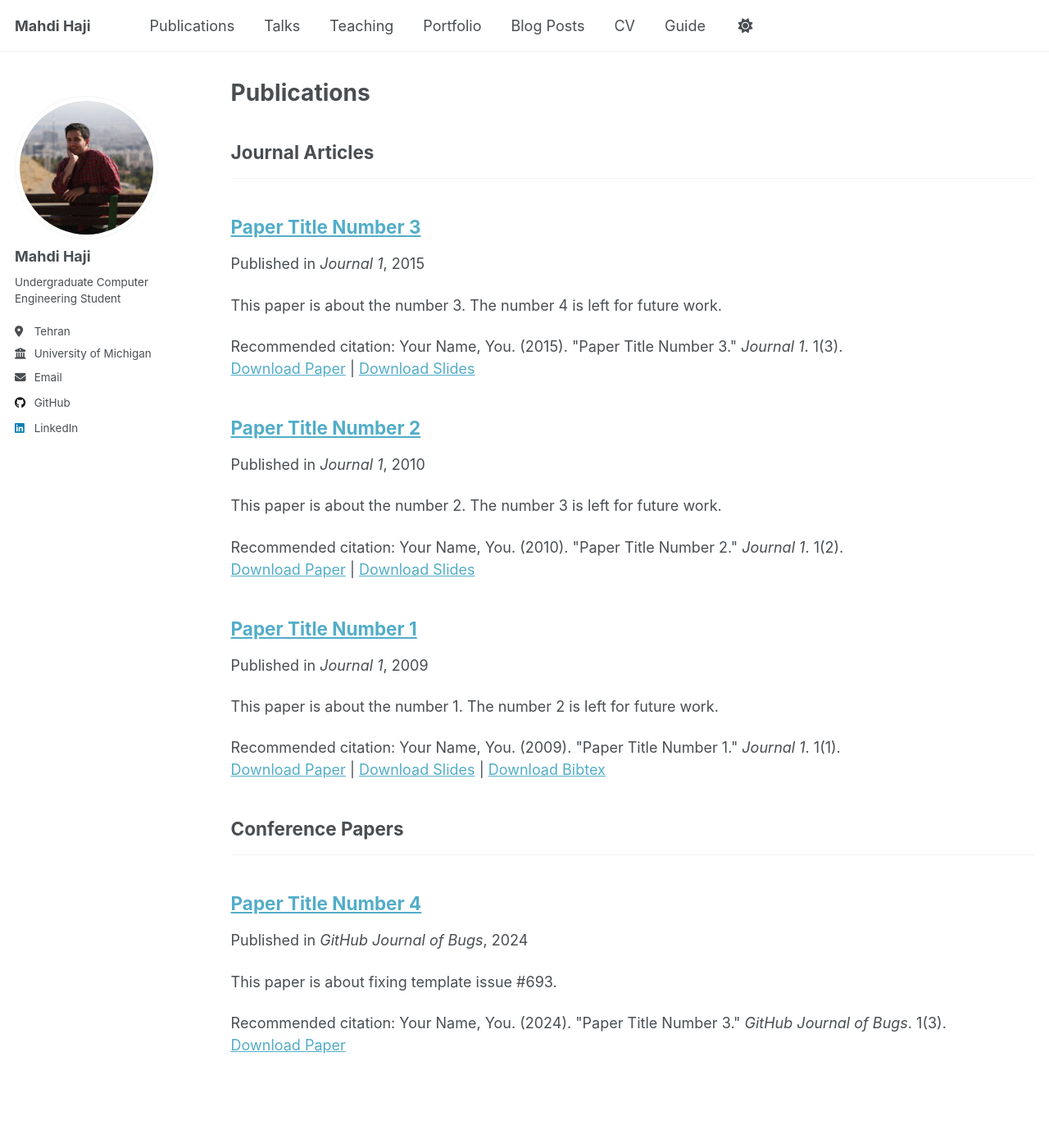
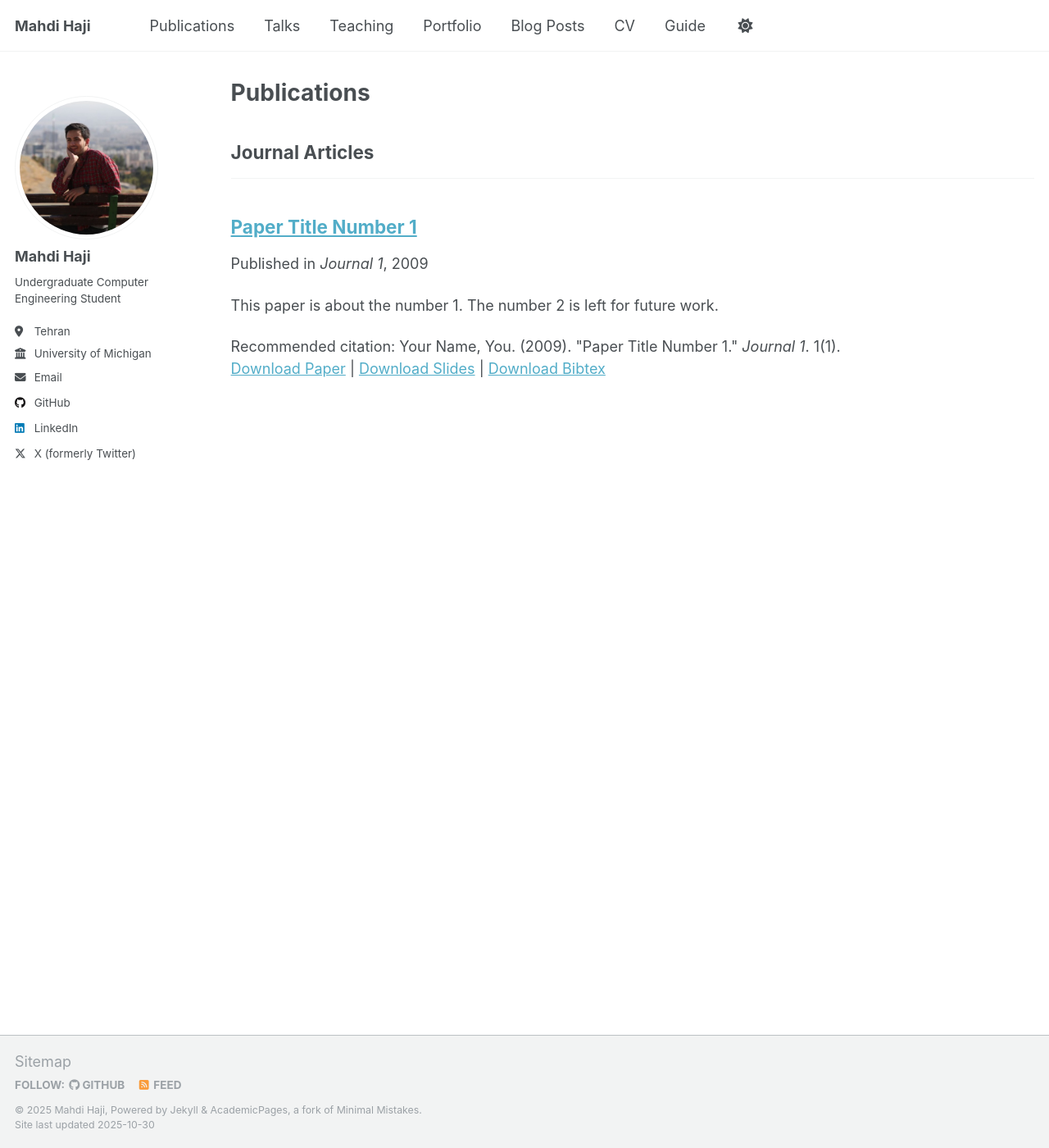
Before and after one commit to matahho/matahho.github.io, a Jekyll site: the page built from _pages/publications.html, in a window 1280 px wide and 1400 px high. Shown: the whole window at 82% size. Built offline with Jekyll 4.4.1, drawn with Linux system fonts in a browser that asks for light colours.

```diff
--- a/_config.yml
+++ b/_config.yml
@@ -29,7 +29,7 @@
   location         : "Tehran"
   employer         : "University of Michigan"
   uri              : # URL
-  email            : "mehdihaji@ut.ac.ir"
+  email            : "Mata1381@gmail.com"
 
   # Academic websites
   academia         : # URL
@@ -68,7 +68,7 @@
   steam            : # Username
   telegram         : # URL
   tumblr           : # Username
-  twitter          : # Username for X / Twitter
+  twitter          : mahdi_haji_2003
   vine             : # Username
   weibo            : # Username
   wikipedia        : # Username
@@ -84,6 +84,8 @@
     title: 'Journal Articles'
   conferences:
     title: 'Conference Papers'
+  preprint:
+    title: 'Preprint'
 
 # Site Settings
 teaser                   :  # filename of teaser fallback teaser image placed in /images/, .e.g. "500x300.png"
--- a/_publications/2010-10-01-paper-title-number-2.md
+++ /dev/null
@@ -1,14 +0,0 @@
----
-title: "Paper Title Number 2"
-collection: publications
-category: manuscripts
-permalink: /publication/2010-10-01-paper-title-number-2
-excerpt: 'This paper is about the number 2. The number 3 is left for future work.'
-date: 2010-10-01
-venue: 'Journal 1'
-slidesurl: 'http://academicpages.github.io/files/slides2.pdf'
-paperurl: 'http://academicpages.github.io/files/paper2.pdf'
-citation: 'Your Name, You. (2010). &quot;Paper Title Number 2.&quot; <i>Journal 1</i>. 1(2).'
----
-
-The contents above will be part of a list of publications, if the user clicks the link for the publication than the contents of section will be rendered as a full page, allowing you to provide more information about the paper for the reader. When publications are displayed as a single page, the contents of the above "citation" field will automatically be included below this section in a smaller font.
--- a/_publications/2015-10-01-paper-title-number-3.md
+++ /dev/null
@@ -1,14 +0,0 @@
----
-title: "Paper Title Number 3"
-collection: publications
-category: manuscripts
-permalink: /publication/2015-10-01-paper-title-number-3
-excerpt: 'This paper is about the number 3. The number 4 is left for future work.'
-date: 2015-10-01
-venue: 'Journal 1'
-slidesurl: 'http://academicpages.github.io/files/slides3.pdf'
-paperurl: 'http://academicpages.github.io/files/paper3.pdf'
-citation: 'Your Name, You. (2015). &quot;Paper Title Number 3.&quot; <i>Journal 1</i>. 1(3).'
----
-
-The contents above will be part of a list of publications, if the user clicks the link for the publication than the contents of section will be rendered as a full page, allowing you to provide more information about the paper for the reader. When publications are displayed as a single page, the contents of the above "citation" field will automatically be included below this section in a smaller font.
--- a/_publications/2024-02-17-paper-title-number-4.md
+++ /dev/null
@@ -1,13 +0,0 @@
----
-title: "Paper Title Number 4"
-collection: publications
-category: conferences
-permalink: /publication/2024-02-17-paper-title-number-4
-excerpt: 'This paper is about fixing template issue #693.'
-date: 2024-02-17
-venue: 'GitHub Journal of Bugs'
-paperurl: 'http://academicpages.github.io/files/paper3.pdf'
-citation: 'Your Name, You. (2024). &quot;Paper Title Number 3.&quot; <i>GitHub Journal of Bugs</i>. 1(3).'
----
-
-The contents above will be part of a list of publications, if the user clicks the link for the publication than the contents of section will be rendered as a full page, allowing you to provide more information about the paper for the reader. When publications are displayed as a single page, the contents of the above "citation" field will automatically be included below this section in a smaller font.
```
Also changed, not shown: _pages/about.md (+3 -3 lines).
